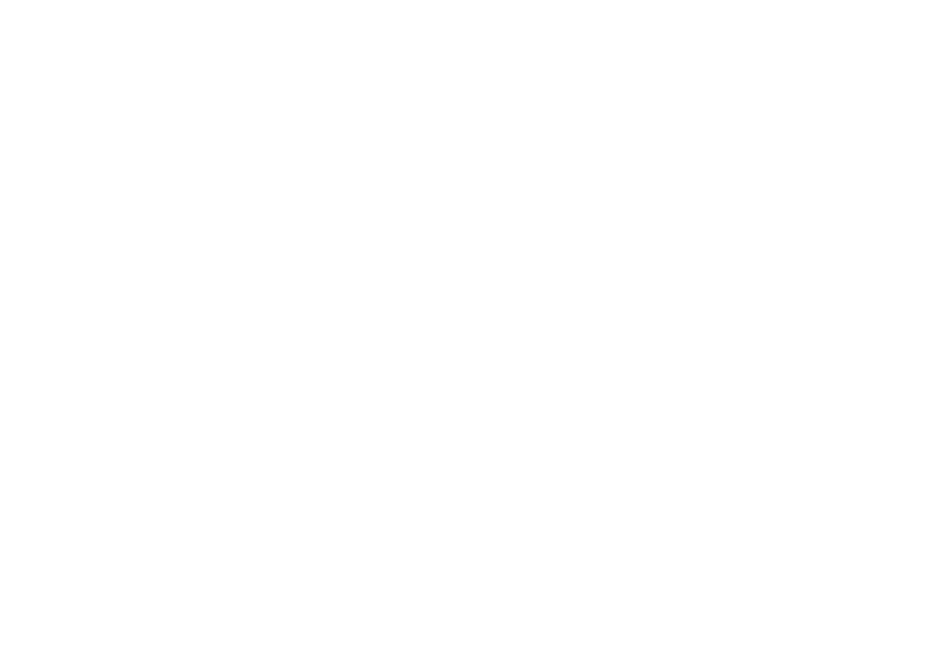
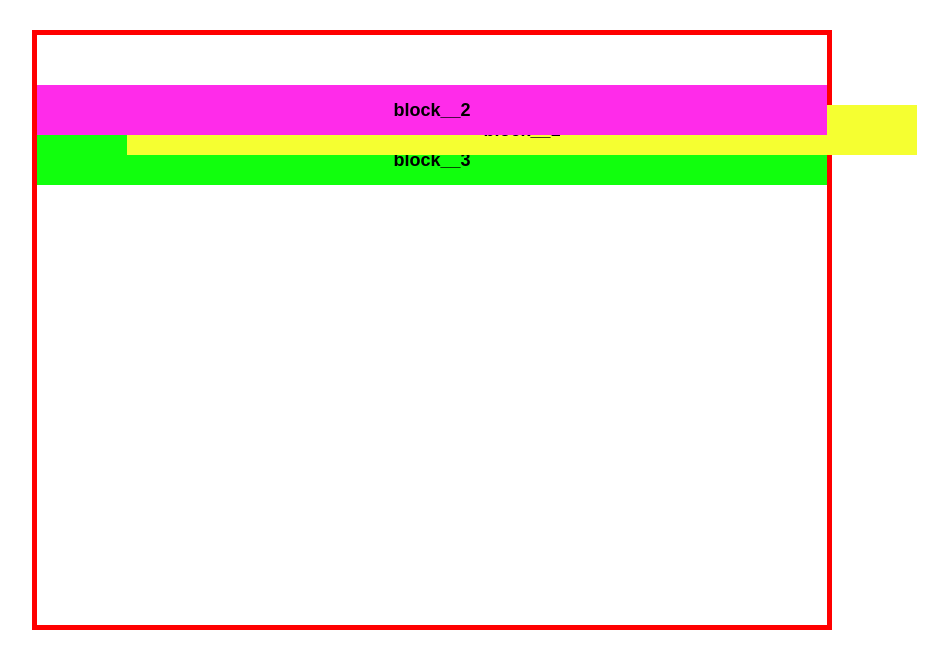
Before and after one commit to nimkaaa/Web_Development, a plain HTML site: page Education/css_position/practice.html in a window 1280 px wide. Shown: the whole page, without its empty margins (208-1156 px from the left). Drawn offline with Linux system fonts and the light colour scheme.

Commit message:
worked with position properties

```diff
--- a/Education/css_position/css/practice.css
+++ b/Education/css_position/css/practice.css
@@ -14,3 +14,40 @@ ul li{list-style: none;}
 img{vertical-align: top;}
 h1,h2,h3,h4,h5,h6{font-size:inherit;font-weight: 400;}
 /*--------------------*/
+
+body{
+	font-family: Arial, "Helvetica Neue", Helvetica, sans-serif;
+	padding: 30px;
+}
+
+.block{
+	border: 5px solid red;
+	width: 800px;
+	height: 600px;
+	margin: 0 auto;
+}
+
+.block div{
+	line-height: 50px;
+	font-size: 18px;
+	font-weight: 700;
+	text-align: center;
+}
+
+.block__1{
+	background-color: #f5ff31;
+	position: relative;
+	left: 90px;
+	top: 70px;
+	z-index: 0;
+}
+
+.block__2{
+	background-color: #ff2bea;
+	position: relative;
+	z-index: 1;
+}
+
+.block__3{
+	background-color: #11ff0d;
+}
--- a/Education/css_position/practice.html
+++ b/Education/css_position/practice.html
@@ -7,6 +7,10 @@
    <title>CSS Position</title>
 </head>
 <body>
-
+   <div class="block">
+      <div class="block__1">block__1</div>
+      <div class="block__2">block__2</div>
+      <div class="block__3">block__3</div>
+   </div>
 </body>
 </html>
```
